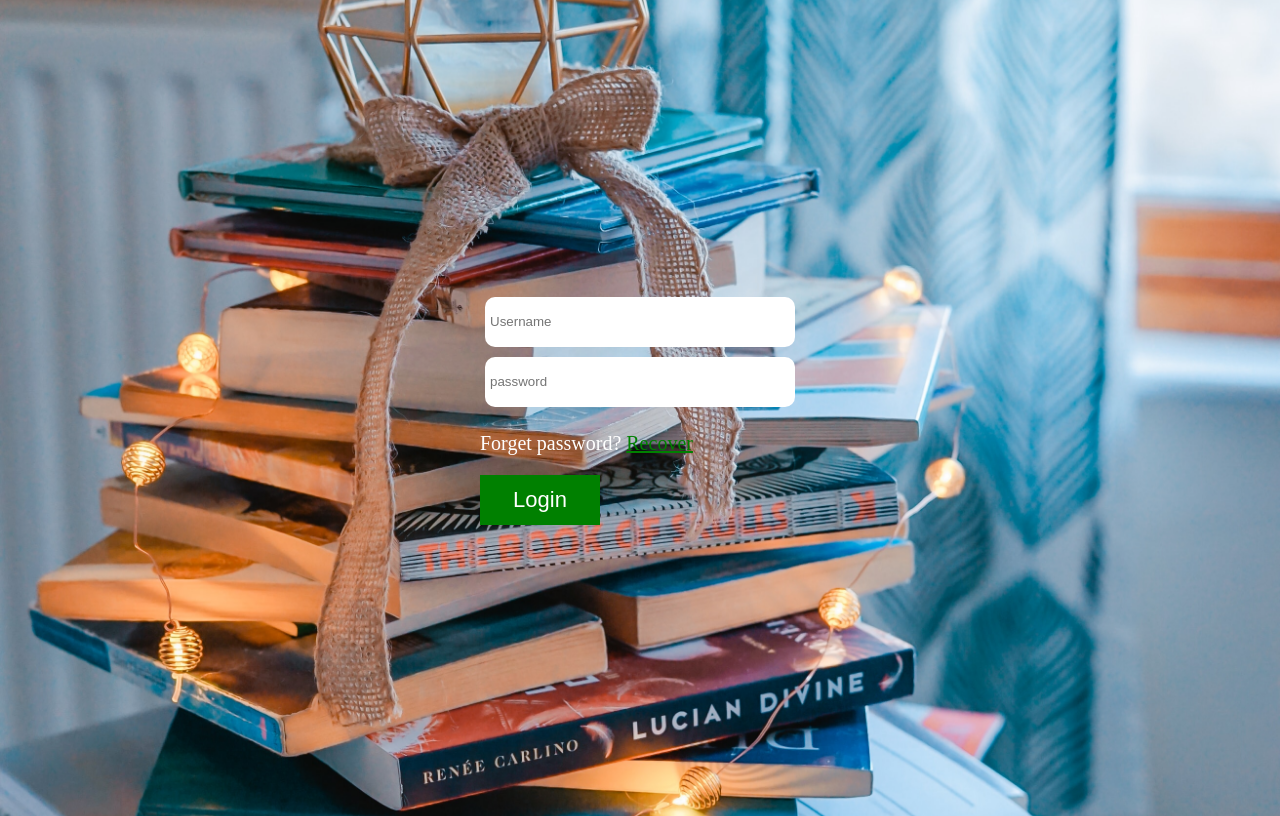
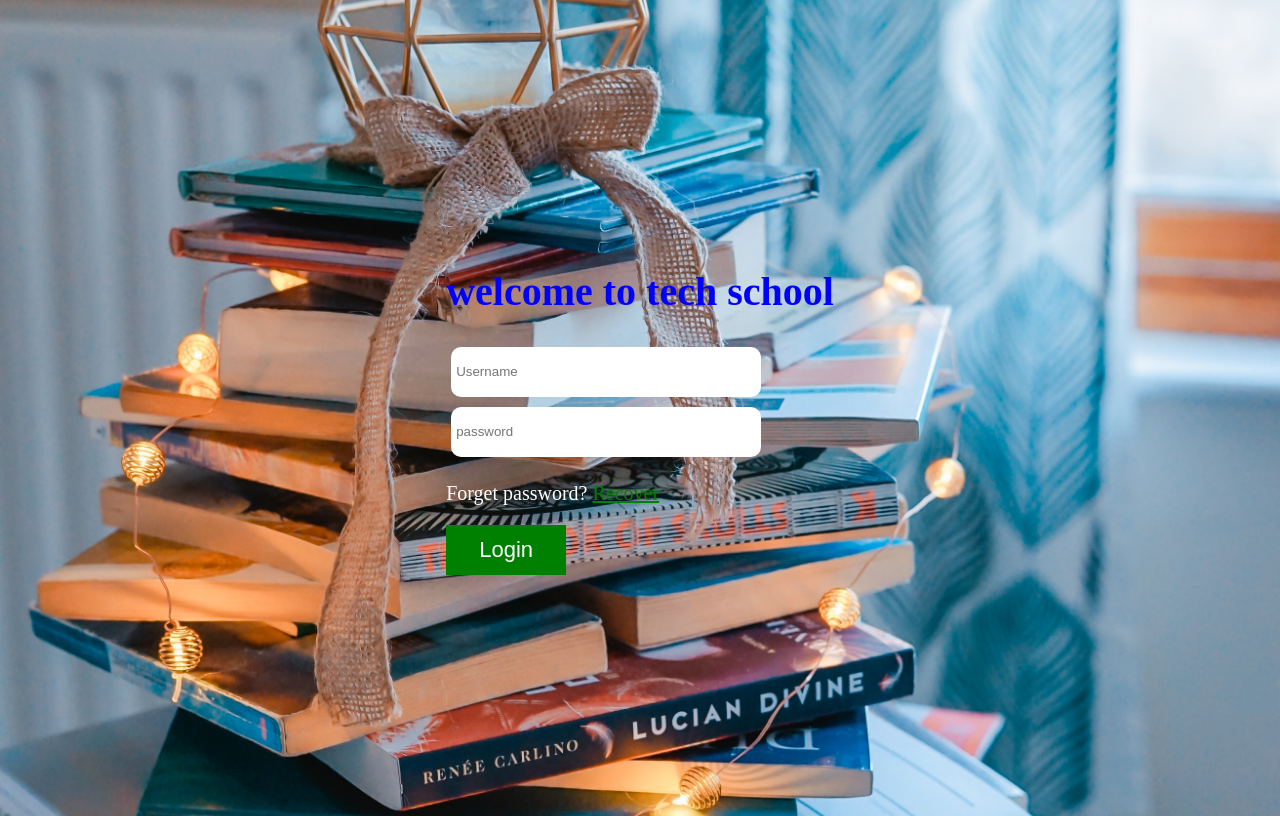
Before and after one commit to princehabeeb/Login-form, a plain HTML site: page index.html in a window 1280 px wide. Drawn offline with Linux system fonts and the light colour scheme.

Commit message:
we added a head tag

```diff
--- a/index.html
+++ b/index.html
@@ -9,6 +9,7 @@
   <body>
     <div class="container">
       <form>
+        <h1>welcome to tech school</h1>
         <input type="text" placeholder="Username" />
         <br />
         <input type="password" placeholder="password" />
--- a/styles.css
+++ b/styles.css
@@ -1,3 +1,4 @@
+
 body{
     background-image: url(img2.jpg);
     background-size: cover;
@@ -13,6 +14,11 @@ div{
     width: 40%;
     display: flex;
     justify-content: center;
+}
+
+h1{
+    color: blue;
+    font-size: 40px;
 }
 
 
```
